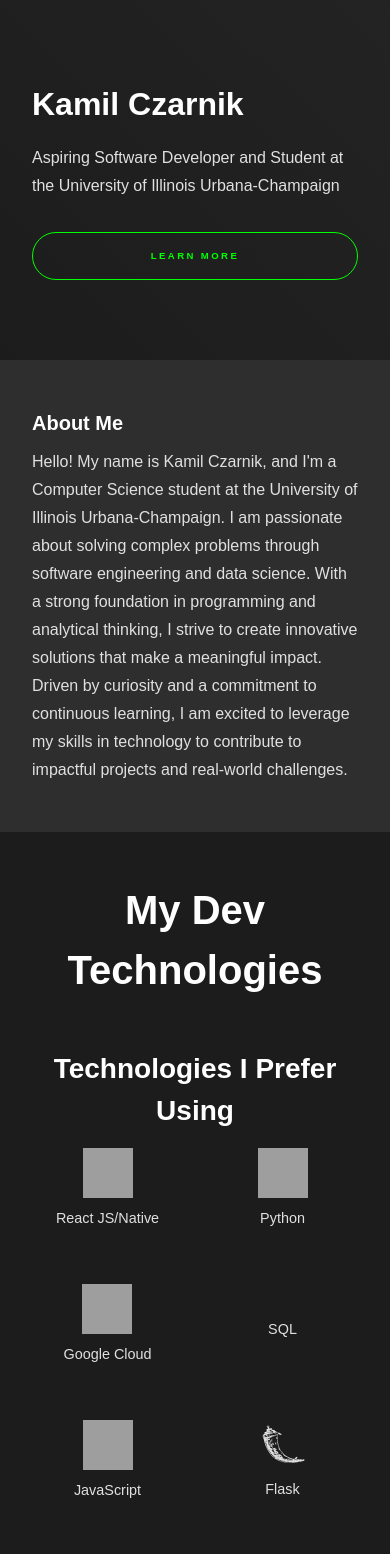
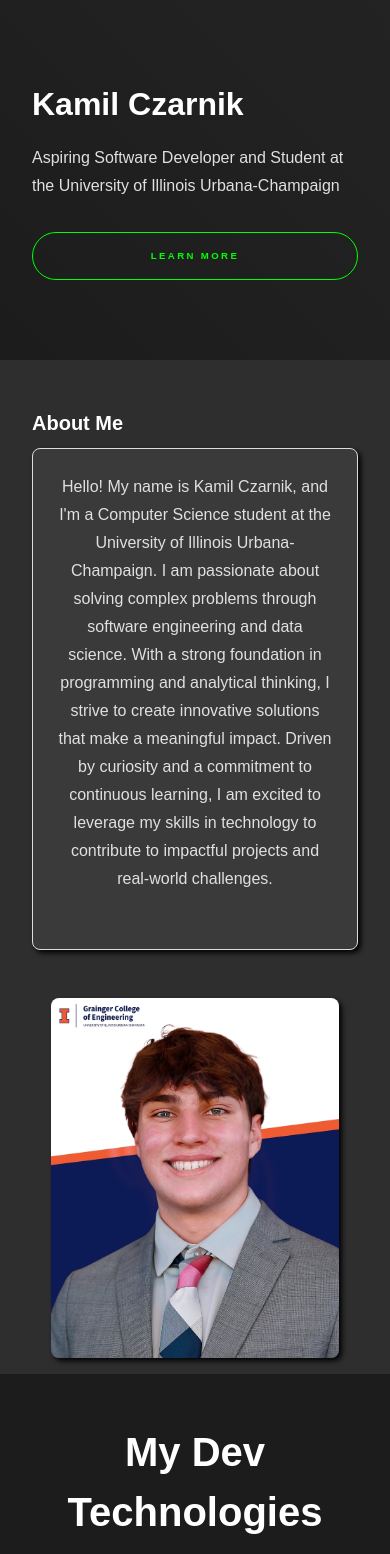
Before and after one commit to Kamiltczarnik/Kamiltczarnik.github.io, a React (Create React App) app: page / in a window 390 px wide. Shown: the top 1554 px of the page. Built offline with nearby package versions, Linux system fonts and the light colour scheme; grey boxes are pictures that could not be loaded.

Commit message:
Changes for different device sizes

```diff
--- a/public/assets/css/main.css
+++ b/public/assets/css/main.css
@@ -22,7 +22,7 @@ section, summary, time, mark, audio, video {
 	border: 0;
 	font-size: 100%;
 	font: inherit;
-	vertical-align: baseline;}
+	vertical-align: baseline;;}
 
 article, aside, details, figcaption, figure,
 footer, header, hgroup, menu, nav, section {
@@ -3212,11 +3212,19 @@ input, select, textarea {
 			max-width: 100%;
 			width: 75em;
 		}
-
-			@media screen and (max-width: 1680px) {
+			@media screen and (max-width: 1920px) {
 
 				.wrapper > .inner {
 					padding: 4em 4em 2em 4em ;
+					width:78%;
+				}
+
+			}
+			@media screen and (max-width: 1680px) {
+
+				.wrapper > .inner {
+					padding: 4em 4em 2em 4em ;
+					width:79%;
 				}
 
 			}
@@ -3858,7 +3866,7 @@ input, select, textarea {
 
 						#sidebar nav a:after {
 							background-image: none;
-							background-color: #b74e91;
+							background-color: #00FF00;
 						}
 
 		}
--- /dev/null
+++ b/src/components/AboutMe.css
@@ -0,0 +1,62 @@
+/* Container for the About Me section */
+.about-me-container {
+    display: flex;
+    flex-direction: row;
+    align-items: stretch;
+    justify-content: space-between;
+    gap: 2rem; /* Add spacing between text and image */
+}
+
+/* Style for the text content */
+.about-me-text {
+    flex: 2; /* Give text more space relative to the image */
+    padding: 1.5rem;
+    background-color: #3a3a3a; /* Light background for contrast */
+    border: 1px solid #ddd; /* Subtle border for emphasis */
+    border-radius: 8px; /* Rounded corners for a modern look */
+    box-shadow: 3px 3px 5px rgba(4, 4, 4, 4);
+    transition: transform 0.4s; /* Optional: smooth transition on hover */
+}
+
+/* Style for the image container */
+.about-me-image {
+    flex:1; /* Reduce space taken by the image */
+    max-width: 100%;
+    display: flex;
+    justify-content: center; /* Center image within the container */
+    align-items: center; /* Align vertically */
+}
+
+/* Style for the image */
+.about-me-image img {
+    max-height: 360px; /* Limit height */
+    border-radius: 8px; /* Optional: adds rounded corners */
+    box-shadow: 3px 3px 5px rgba(4, 4, 4, 4);
+    transition: transform 0.4s; /* Optional: smooth transition on hover */
+}
+.about-me-image img:hover, .about-me-text:hover {
+    transform: scale(1.04); /* Optional: zoom effect on hover */
+}
+
+/* Responsive adjustments */
+@media (max-width: 768px) {
+    .about-me-container {
+        flex-direction: column;
+        align-items: center;
+    }
+
+    .about-me-text {
+        margin-right: 0;
+        margin-bottom: 1rem;
+        text-align: center;
+    }
+
+    .about-me-image {
+        width: 80%;
+    }
+
+    .about-me-image img {
+        height: auto;
+        object-fit: contain;
+    }
+}
--- a/src/components/AboutMe.js
+++ b/src/components/AboutMe.js
@@ -1,11 +1,13 @@
 import React from 'react';
-
+import './AboutMe.css'; // Import the CSS file
 
 function AboutMe() {
   return (
     <section id="about-me" className="wrapper style2 spotlights">
       <div className="inner">
         <h2>About Me</h2>
+        <div className="about-me-container">
+          <div className="about-me-text">
             <p>
               Hello! My name is Kamil Czarnik, and I'm a Computer Science student at the University of Illinois Urbana-Champaign.
               I am passionate about solving complex problems through software engineering and data science.
@@ -13,6 +15,11 @@ function AboutMe() {
               Driven by curiosity and a commitment to continuous learning, I am excited to leverage my skills in technology to contribute to impactful projects and real-world challenges.
             </p>
           </div>
+          <div className="about-me-image">
+            <img src="../assets/images/Headshot.jpg" alt="Kamil Czarnik" />
+          </div>
+        </div>
+      </div>
     </section>
   );
 }
--- a/src/components/Contact.css
+++ b/src/components/Contact.css
@@ -27,6 +27,13 @@
     font-size: 1rem;
     color: #fff;
     margin: 0;
+    transition: color 0.3s ease;
+    transition: transform 0.3s ease-in-out;
+  }
+  .contact-item p:hover {
+    color: #00FF00;
+    transform: scale(1.1);
+    cursor: default;
   }
 
   .social-icons {
@@ -47,3 +54,16 @@
     color: #00FF00;
     transform: scale(1.1);
   }
+
+
+  @media(max-width: 600px){
+    .contact-info{
+      flex-direction: column;
+      align-items: center;
+    }
+    .contact-item{
+      flex: none;
+      width: 100%;
+      margin: 1rem 0;
+    }
+  }
--- a/src/components/Welcome.css
+++ b/src/components/Welcome.css
@@ -1,13 +1,12 @@
 @keyframes backgroundAnimation {
 	0% { background-position: 0% 50%; }
 	50% { background-position: 100% 50%; }
-	100% { background-position: 0% 50%; }
   }
 
   .hero-section {
 	background: linear-gradient(45deg,#121212, #2e2e2e );
 	background-size: 400% 400%;
-	animation: backgroundAnimation 5s ease;
+	animation: backgroundAnimation 3s ease;
   }
 
   @keyframes fadeIn {
@@ -16,5 +15,6 @@
   }
 
   .hero-text {
-	animation: fadeIn 1.5s ease-out;
+	animation: fadeIn 2s ease-out;
+
   }
```
Also changed, not shown: public/assets/images/Headshot.jpg. Lines whose indentation alone changed are shown as unchanged.
